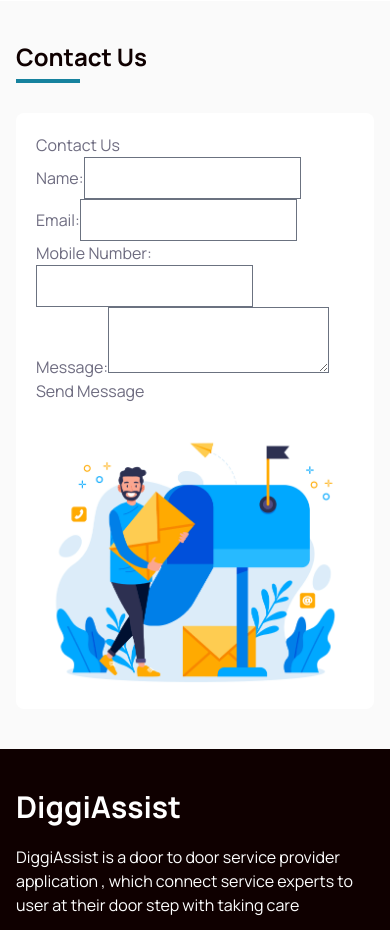
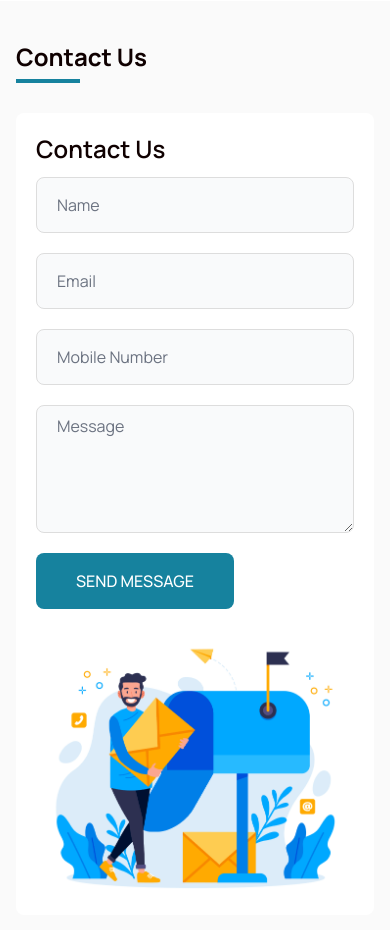
Before and after one commit to digitalwavekt/diggiassistmarketingwebsite, a Next.js app: page / in a window 390 px wide. Shown: the part 10120-11050 px from the top of the page. Built offline with nearby package versions, Linux system fonts and the light colour scheme.

Commit message:
contact page dynamic form

```diff
--- a/app/Components/UiComponents/PrimaryForm.jsx
+++ b/app/Components/UiComponents/PrimaryForm.jsx
@@ -1,3 +1,4 @@
+'use client'
 import React from 'react'
 import { useState } from "react";
 
@@ -26,7 +27,7 @@ export default function PrimaryForm() {
     const result = await response.json();
 
     if (response.ok) {
-          setFormData({ name: "", email: "",mobileNumber: "", message: "" });
+      setFormData({ name: "", email: "", mobileNumber: "", message: "" });
       setStatus(result.message);
     } else {
       setStatus(result.message || "Something went wrong");
@@ -34,49 +35,55 @@ export default function PrimaryForm() {
   };
   return (
     <div>
-          <h1>Contact Us</h1>
+      <h1 className='text-2xl font-semibold text-Tcolor capitalize mb-3 lg:mb-5'>Contact Us</h1>
       <form onSubmit={handleSubmit}>
+        <div className='space-y-5'>
           <div>
-              <label>Name:</label>
             <input
+              className="bg-gray-50 border border-BorderColor rounded-lg focus:ring-0 focus:border-Pcolor block w-full h-14 px-5 py-2 font-Manrope text-base text-Tcolor"
               type="text"
               value={formData.name}
               onChange={(e) => setFormData({ ...formData, name: e.target.value })}
+              placeholder='Name'
               required
             />
           </div>
           <div>
-              <label>Email:</label>
             <input
+              className="bg-gray-50 border border-BorderColor rounded-lg focus:ring-0 focus:border-Pcolor block w-full h-14 px-5 py-2 font-Manrope text-base text-Tcolor"
               type="email"
               value={formData.email}
               onChange={(e) =>
                 setFormData({ ...formData, email: e.target.value })
               }
+              placeholder='Email'
               required
             />
           </div>
           <div>
-              <label>Mobile Number:</label>
             <input
+              className="bg-gray-50 border border-BorderColor rounded-lg focus:ring-0 focus:border-Pcolor block w-full h-14 px-5 py-2 font-Manrope text-base text-Tcolor"
               type="number"
               value={formData.mobileNumber}
               onChange={(e) => setFormData({ ...formData, mobileNumber: e.target.value })}
+              placeholder='Mobile Number'
               required
             />
           </div>
 
           <div>
-              <label>Message:</label>
             <textarea
+              className="bg-gray-50 border border-BorderColor rounded-lg  focus:ring-0 focus:border-Pcolor block w-full h-32 px-5 py-2 font-Manrope text-base text-Tcolor"
               value={formData.message}
               onChange={(e) =>
                 setFormData({ ...formData, message: e.target.value })
               }
+              placeholder='Message'
               required
             />
           </div>
-            <button type="submit">Send Message</button>
+          <button type="submit" className='text-base uppercase font-medium text-white bg-Pcolor rounded-lg px-10 py-4 transition-all hover:text-white hover:bg-Hcolor'>Send Message</button>
+        </div>
       </form>
       {status && <p>{status}</p>}
     </div>
```
Also changed, not shown: 2954 other files (tests, documents, lock files or other folders). Lines whose indentation alone changed are shown as unchanged.
